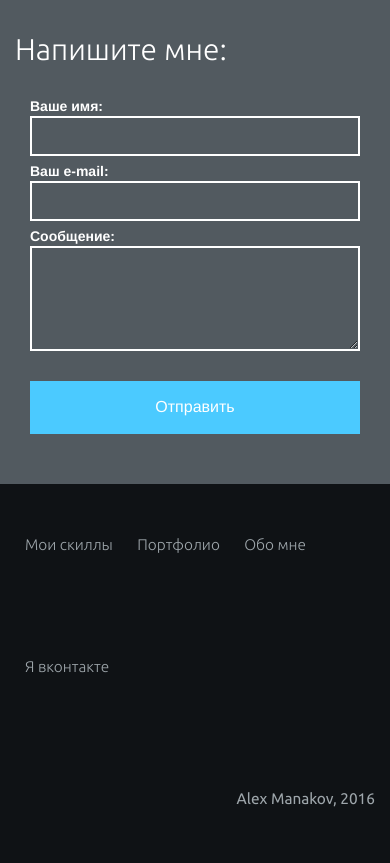
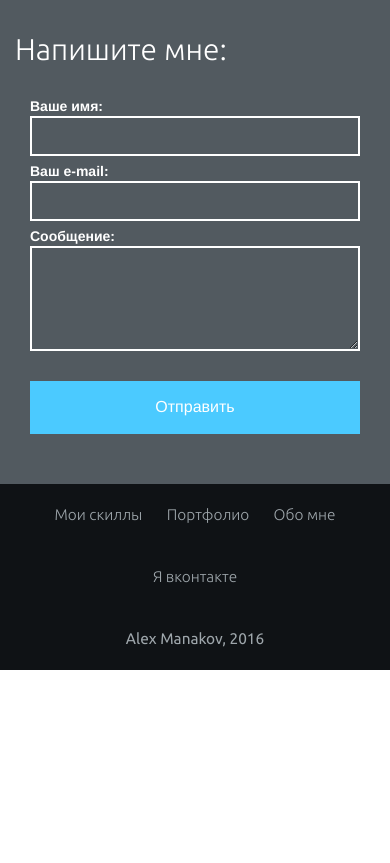
Before and after one commit to bazoooker/portfolio-site, a plain HTML site: page index.html in a window 390 px wide. Shown: the part 6599-7462 px from the top of the page. After the commit the page ends 7269 px from the top, so only its background shows below. Drawn offline with nearby package versions, Linux system fonts and the light colour scheme; a script that the page names is missing.

Commit message:
footer responciveness improved

```diff
--- a/css/style.css
+++ b/css/style.css
@@ -424,17 +424,21 @@ button[type="submit"] {
 	font-weight: 400;
 }
 
+.footer-menu {
+	display: inline-block;
+}
+
 .footer-menu li {
 	display: inline-block;
 	padding: 50px 10px;
-
 }
 
 .footer-menu li a {
 	color: #9ea6ab;
 }
 
-p.copyright {
+.copyright {
+	float: right;
 	color: #fff;
 	padding: 50px 0;
 	color: #9ea6ab;
@@ -500,3 +504,19 @@ p.copyright {
 		margin-top: 25px;
 	}
 }
+
+@media screen and (max-width: 605px) {
+	.footer-menu,
+	.copyright {
+		display: block;
+		text-align: center;
+	}
+	.copyright {
+		float: none;
+		padding: 10px 0;
+	}
+	.footer-menu li {
+		display: inline-block;
+		padding: 20px 10px;
+	}
+}
--- a/index.html
+++ b/index.html
@@ -402,14 +402,14 @@
         <div class="row">
           <div class="col-md-12">
 
-              <ul class="footer-menu pull-left">
+              <ul class="footer-menu">
                 <!-- <li><a href="#">Главная</a></li> -->
                 <li><a href="#skills">Мои скиллы</a></li>
                 <li><a href="#portfolio">Портфолио</a></li>
                 <li><a href="#about-me">Обо мне</a></li>
                 <li><a href="https://vk.com/id88944862">Я вконтакте</a></li>
               </ul>
-            <p class="copyright pull-right">
+            <p class="copyright">
               Alex Manakov, 2016
             </p>
 
```
